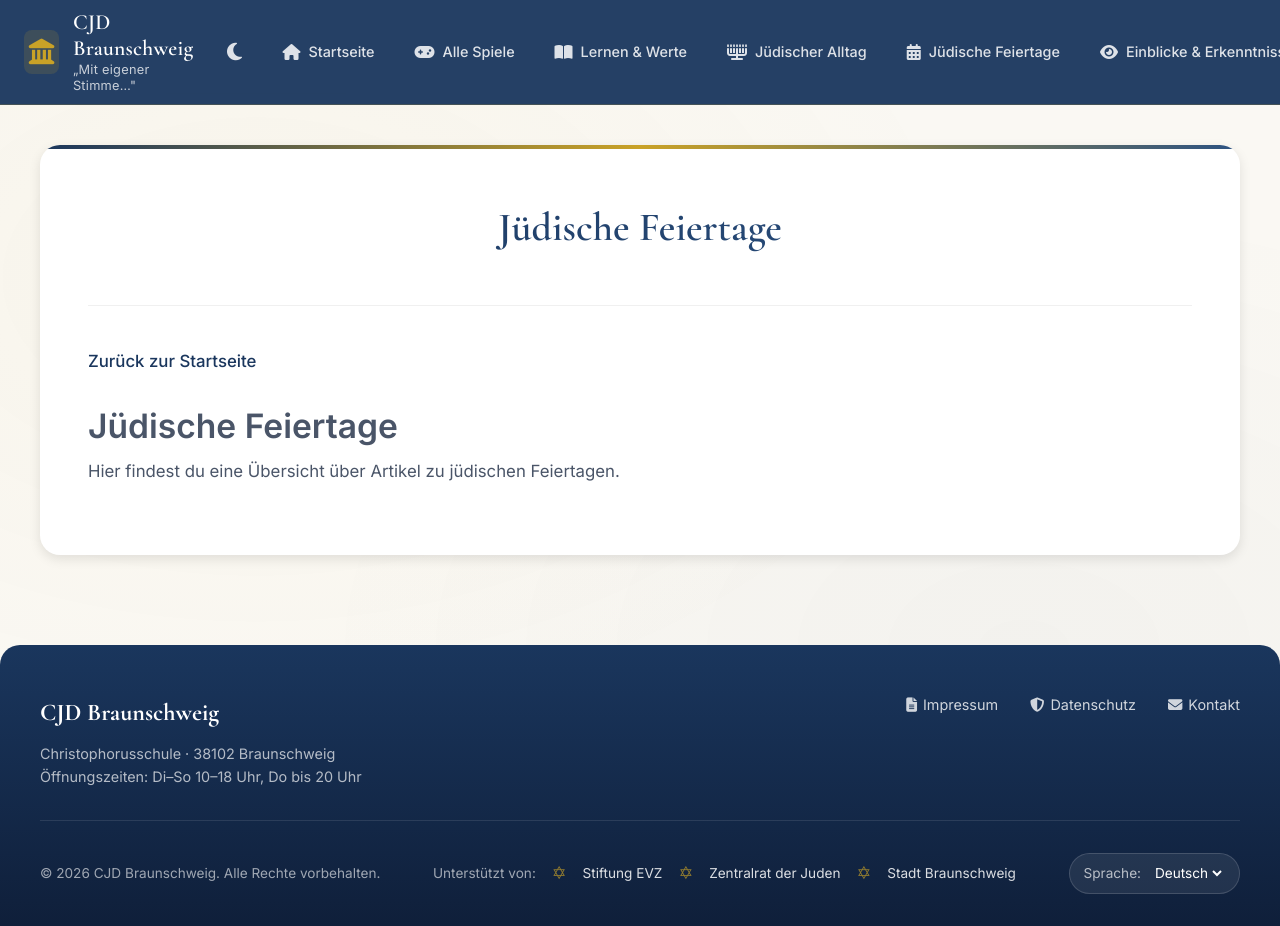
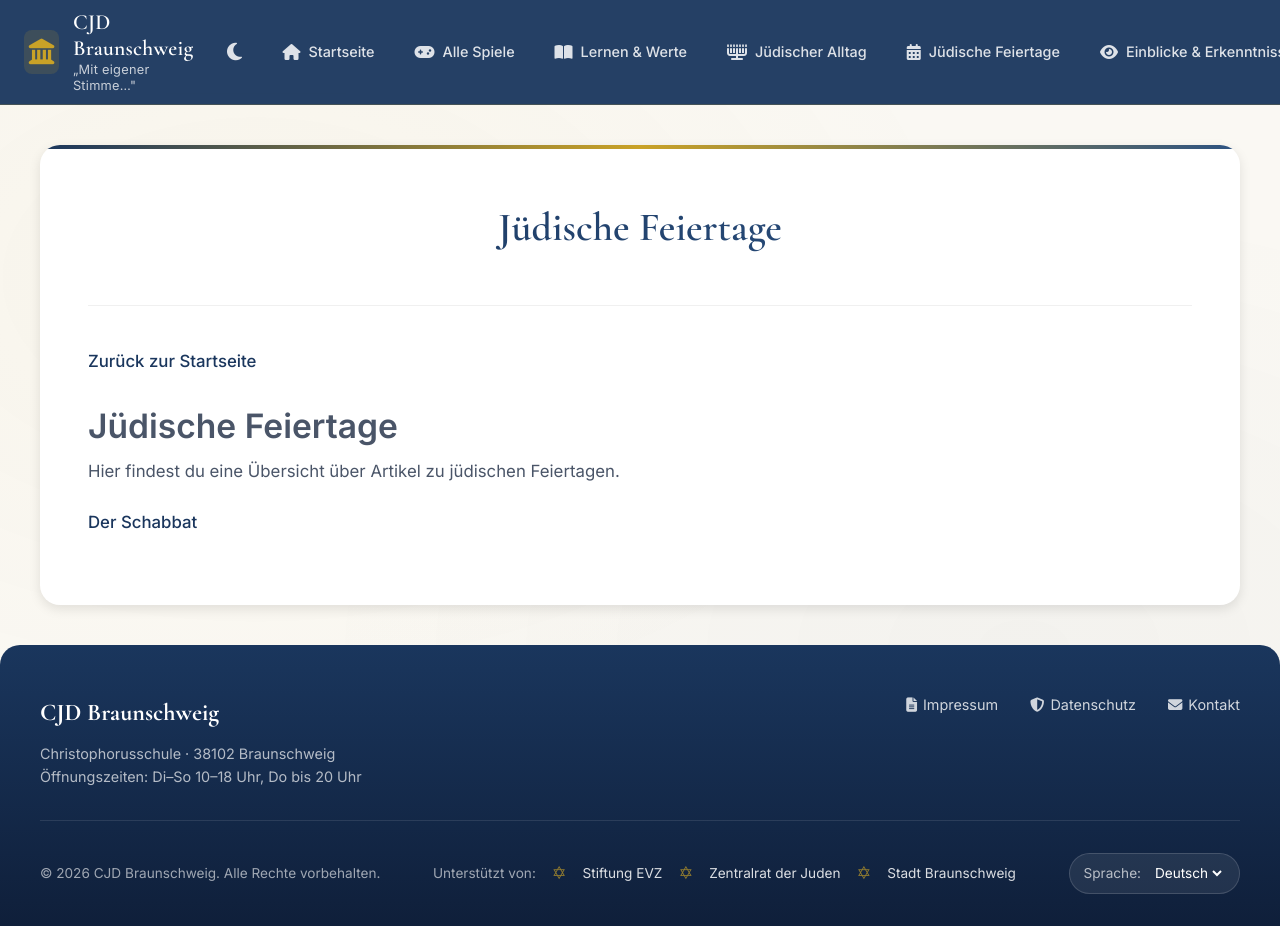
Before and after one commit to stolpersteinebs/stolpersteinebs.github.io, a Jekyll site: the page built from Feiertage.md, in a window 1280 px wide and 926 px high. Built offline with Jekyll 4.4.1, drawn with Linux system fonts in a browser that asks for light colours.

Commit message:
Update Feiertage.md

```diff
--- a/Feiertage.md
+++ b/Feiertage.md
@@ -8,3 +8,5 @@ permalink: /feiertage/
 # Jüdische Feiertage
 
 Hier findest du eine Übersicht über Artikel zu jüdischen Feiertagen.
+
+[Der Schabbat](https://stolpersteinebs.github.io/schabbat)
```
